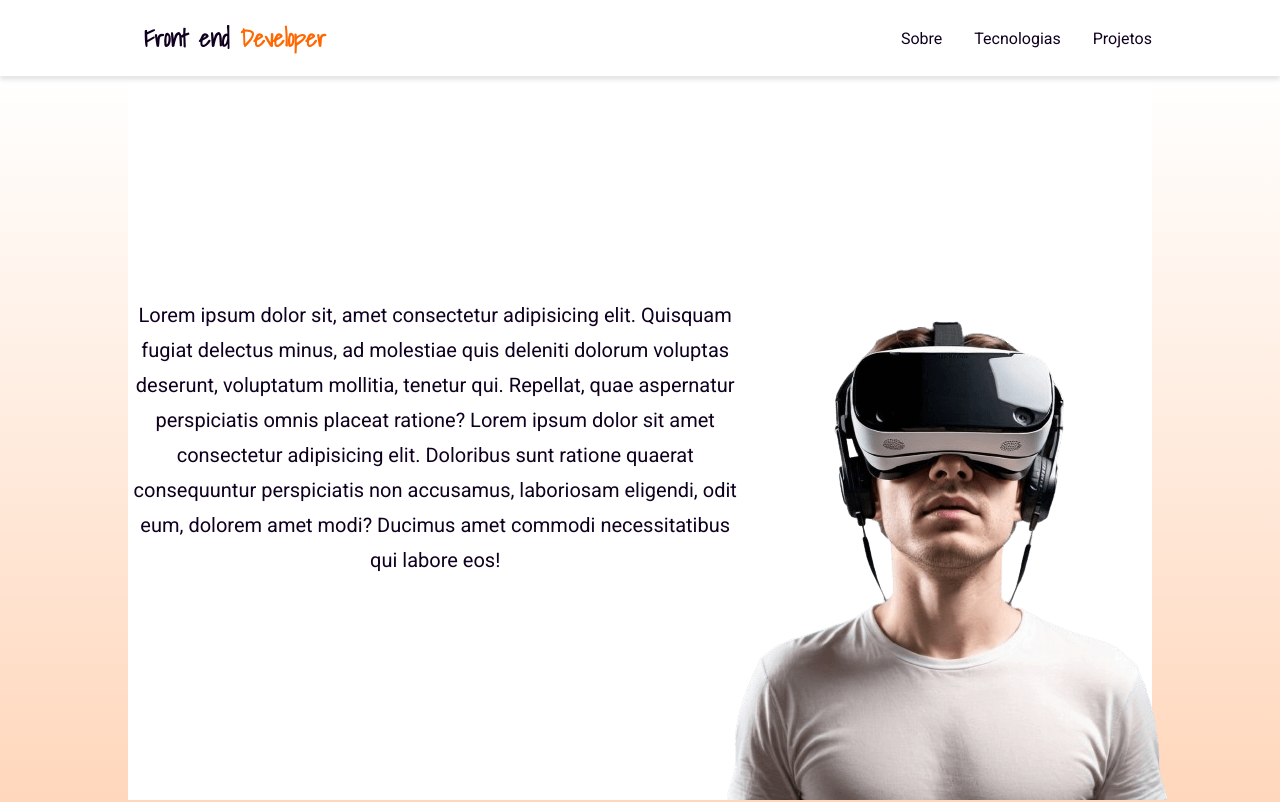
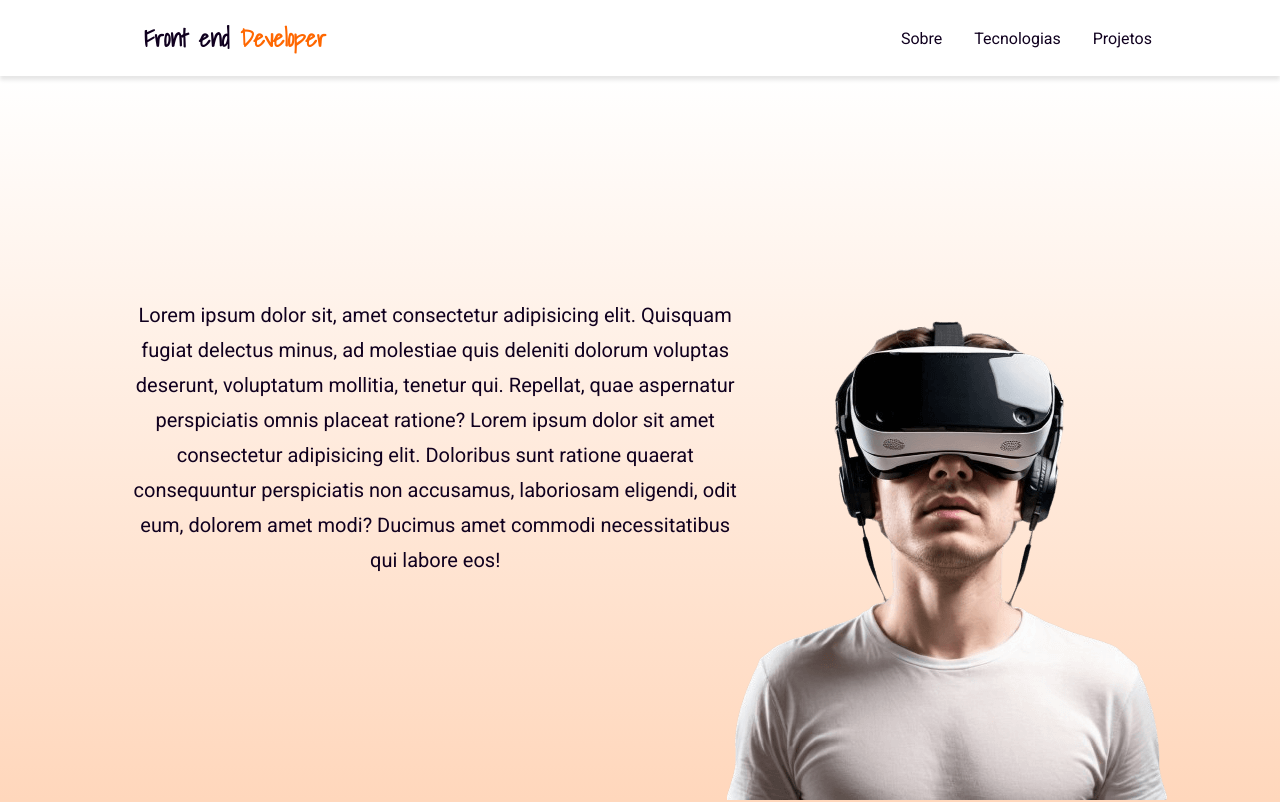
Before and after one commit to LucasB0mfim/PORTFOLIO, a React (Create React App) app: page / in a window 1280 px wide. Shown: the top 802 px of the page. Built offline with nearby package versions, Linux system fonts and the light colour scheme.

Commit message:
Test gradient on all pages

```diff
--- a/src/components/Menu/styles.ts
+++ b/src/components/Menu/styles.ts
@@ -7,7 +7,7 @@ export const Container = styled.section`
   display: flex;
   align-items: center;
   justify-content: space-between;
-  background: #fff;
+  // background: #fff;
 `
 
 export const Main = styled.main`
```
